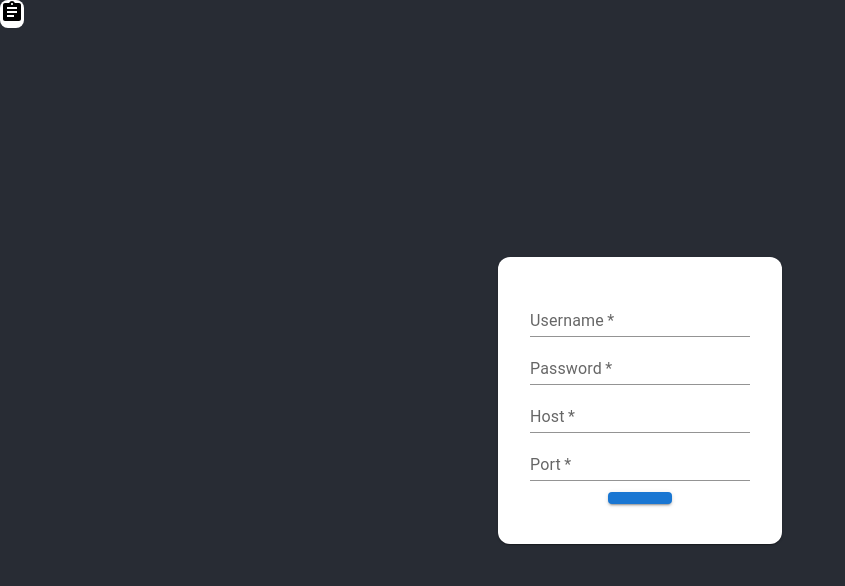
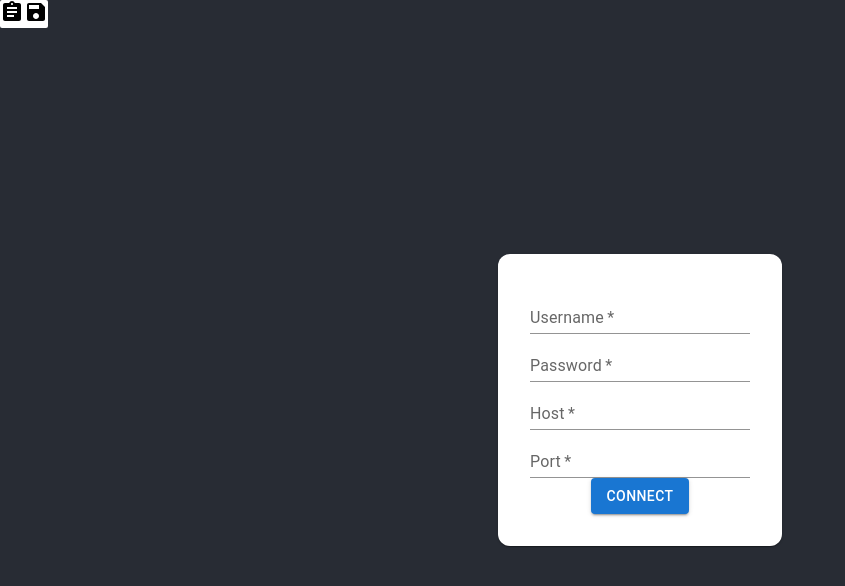
Before and after one commit to nopenoway0/Remit, a React (Create React App) app: page / in a window 1280 px wide. Shown: the top 586 px of the page, without its empty margins (0-845 px from the left). Built offline with nearby package versions, Linux system fonts and the light colour scheme.

Commit message:
separate form data call, added callback to open save manager, modified button loader input to include text

```diff
--- a/src/Login.js
+++ b/src/Login.js
@@ -2,6 +2,7 @@ import * as React from 'react'
 import { Component } from 'react/cjs/react.production.min'
 import {Stack, TextField, Box, Backdrop, CircularProgress} from '@mui/material'
 import AssignmentIcon from '@mui/icons-material/Assignment';
+import SaveIcon from '@mui/icons-material/Save';
 import OkDialog from './OkDialog'
 import ButtonLoader from './ButtonLoader'
 import DynamicDrawer from './DynamicDrawer'
@@ -27,7 +28,8 @@ class Login extends Component{
                     dialogText: "Error",
                     inputs:true,
                     openConfigList: false,
-                    config:{name:"", pass:"", host:"", port:"", user:""}});
+                    config:{name:"", pass:"", host:"", port:"", user:""},
+                    openSaveManager: false});
   }
 
   showDialog(text) {
@@ -69,13 +71,21 @@ class Login extends Component{
     this.setState({config: this.state.configs[name], openConfigList: false});
   }
 
+  getFormData() {
+    let host = document.getElementById("host").value;
+    let username = document.getElementById("username").value;
+    let port = document.getElementById("port").value;
+    let password = document.getElementById("password").value;
+    return {username: username, host: host, port: port, password: password};
+  }
+
   connect(){
     this.disableInputs();
     let host = document.getElementById("host").value;
     let username = document.getElementById("username").value;
     let port = document.getElementById("port").value;
     let password = document.getElementById("password").value;
-    return invoke("plugin:Remit|connect", {username: username, host: host, port: port, password: password});
+    return invoke("plugin:Remit|connect", this.getFormData());
   }
 
   handleSuccess(r) {
@@ -93,11 +103,16 @@ class Login extends Component{
     this.setState({displayDialog: false});
   }
 
+  openSaveManager() {
+    this.props.openSaveManagerHandler(this.getFormData());
+  }
+
   render() {
       return (
         <div className="App">
-          <Box sx={{position:"fixed", bgcolor:"background.paper", borderRadius:"8px"}}>
+          <Box sx={{position:"fixed", bgcolor:"background.paper", borderRadius:"2px"}}>
             <AssignmentIcon sx={{position: "relative"}} onClick={()=>{this.setState({openConfigList: true})}}/>
+            <SaveIcon sx={{position: "relative"}} onClick={this.openSaveManager.bind(this)} />
           </Box>
           <DynamicDrawer onClose={()=>this.setState({openConfigList: false})} key="config_list" onClick={this.useConfig.bind(this)} contents={this.state.configs} open={this.state.openConfigList} type="map" />
           <OkDialog key="logindialog" show={this.state.displayDialog} onClick={this.hideDialog.bind(this)} title="Error Connecting" text={this.state.dialogText}></OkDialog>
@@ -109,7 +124,7 @@ class Login extends Component{
               <TextField key="password" disabled={!this.state.inputs} variant="standard" required label="Password" type="password" id="password" value={this.state.config.pass}></TextField>
               <TextField key="host" disabled={!this.state.inputs} variant="standard" required label="Host" id="host" value={this.state.config.host}/>
               <TextField key="port" disabled={!this.state.inputs} variant="standard" required label="Port" id="port" value={this.state.config.port}/>
-              <ButtonLoader onClick={this.connect.bind(this)} handleError={this.handleError.bind(this)} handleSuccess={this.handleSuccess.bind(this)}/>
+              <ButtonLoader text={"Connect"} onClick={this.connect.bind(this)} handleError={this.handleError.bind(this)} handleSuccess={this.handleSuccess.bind(this)}/>
             </Stack>
             </Box>
           </body>
```
